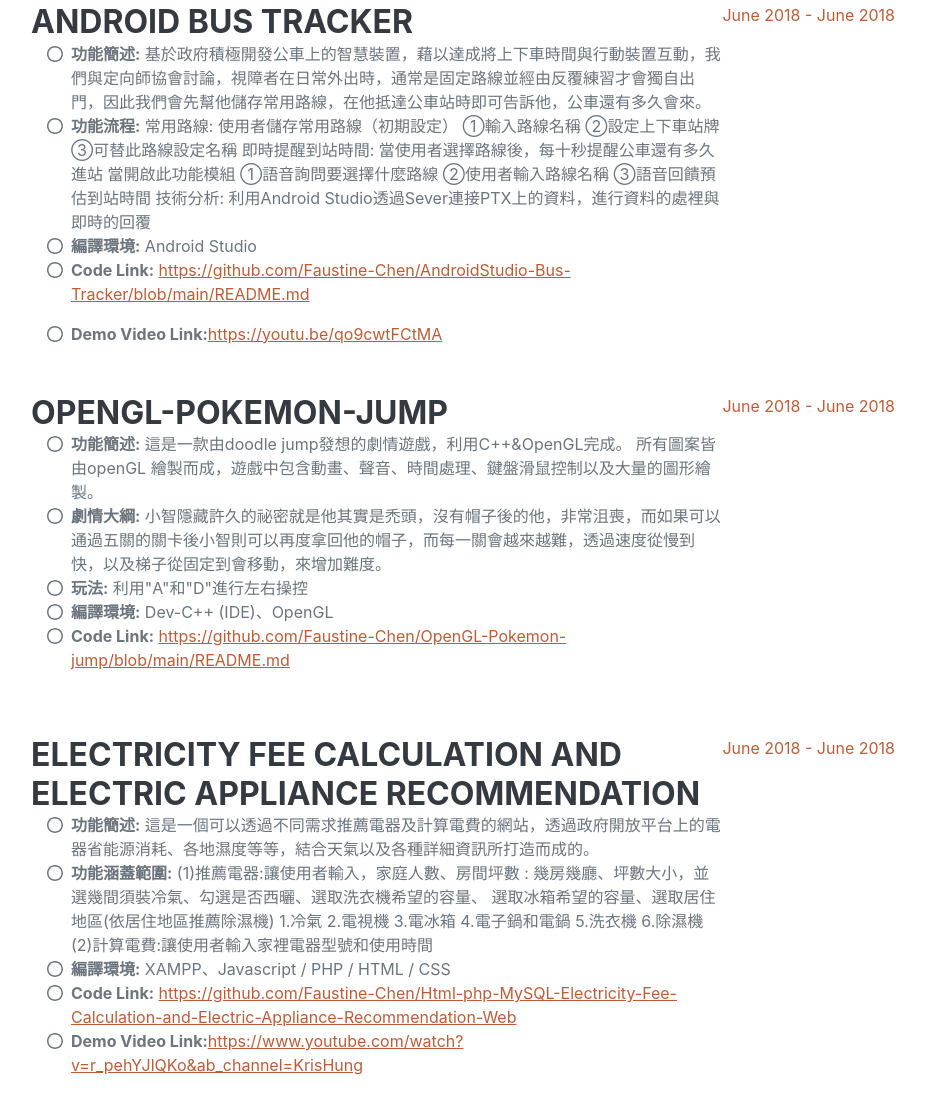
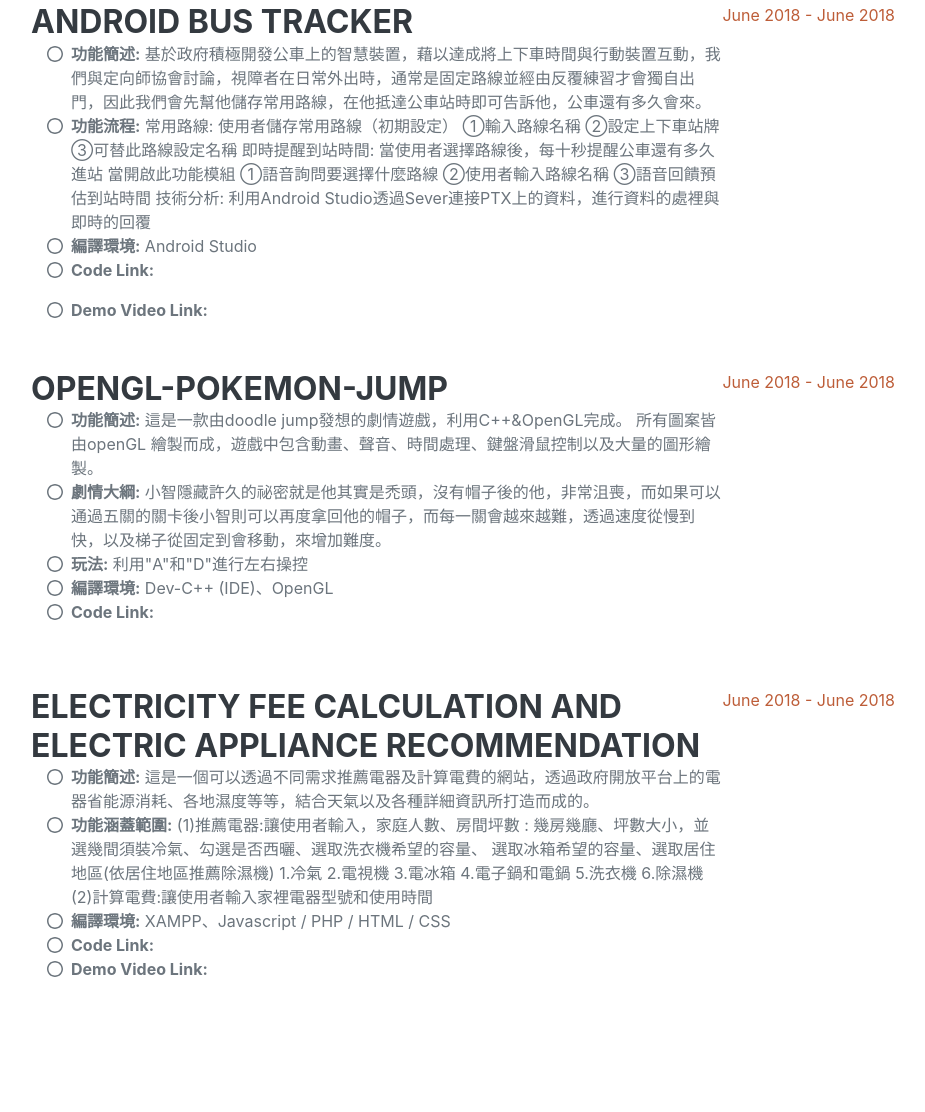
Before and after one commit to Faustine-Chen/Faustine, a plain HTML site: page index.html in a window 1280 px wide. Shown: the part 3947-5059 px from the top of the page, without its empty margins (337-1262 px from the left). Drawn offline with nearby package versions, Linux system fonts and the light colour scheme; a web font is replaced by a local one.

Commit message:
fixed index

```diff
--- a/index.html
+++ b/index.html
@@ -247,11 +247,11 @@
                                 </li>
                                 <li>
                                     <span class="fa-li"><i class="fa-regular fa-circle"></i></span>
-                                    <p><b>Code Link:</b> <a href>https://github.com/Faustine-Chen/AndroidStudio-Bus-Tracker/blob/main/README.md</a></p>
+                                    <p><b>Code Link:</b> <a href = https://github.com/Faustine-Chen/AndroidStudio-Bus-Tracker/blob/main/README.md></a></p>
                                 </li>
                                 <li>
                                     <span class="fa-li"><i class="fa-regular fa-circle"></i></span>
-                                    <b>Demo Video Link:</b><a href>https://youtu.be/qo9cwtFCtMA</a>
+                                    <b>Demo Video Link:</b><a href = https://youtu.be/qo9cwtFCtMA></a>
                                 </li>
                             </ul>
                         </div>
@@ -282,7 +282,7 @@
                                 </li>
                                 <li>
                                     <span class="fa-li"><i class="fa-regular fa-circle"></i></span>
-                                    <p><b>Code Link:</b> <a href>https://github.com/Faustine-Chen/OpenGL-Pokemon-jump/blob/main/README.md</a></p>
+                                    <p><b>Code Link:</b> <a href =https://github.com/Faustine-Chen/OpenGL-Pokemon-jump/blob/main/README.md></a></p>
                                 </li>
                             </ul>
                         </div>
@@ -316,11 +316,11 @@
                                 <li>
                                     <span class="fa-li"><i class="fa-regular fa-circle"></i></span>
                                     <b>Code Link:</b>
-                                    <a href>https://github.com/Faustine-Chen/Html-php-MySQL-Electricity-Fee-Calculation-and-Electric-Appliance-Recommendation-Web</a>
+                                    <a href = https://github.com/Faustine-Chen/Html-php-MySQL-Electricity-Fee-Calculation-and-Electric-Appliance-Recommendation-Web></a>
                                 </li>
                                 <li>
                                     <span class="fa-li"><i class="fa-regular fa-circle"></i></span>
-                                    <b>Demo Video Link:</b><a href>https://www.youtube.com/watch?v=r_pehYJlQKo&ab_channel=KrisHung</a>
+                                    <b>Demo Video Link:</b><a href =https://www.youtube.com/watch?v=r_pehYJlQKo&ab_channel=KrisHung></a>
                                 </li>
                             </ul>
                         </div>
```
